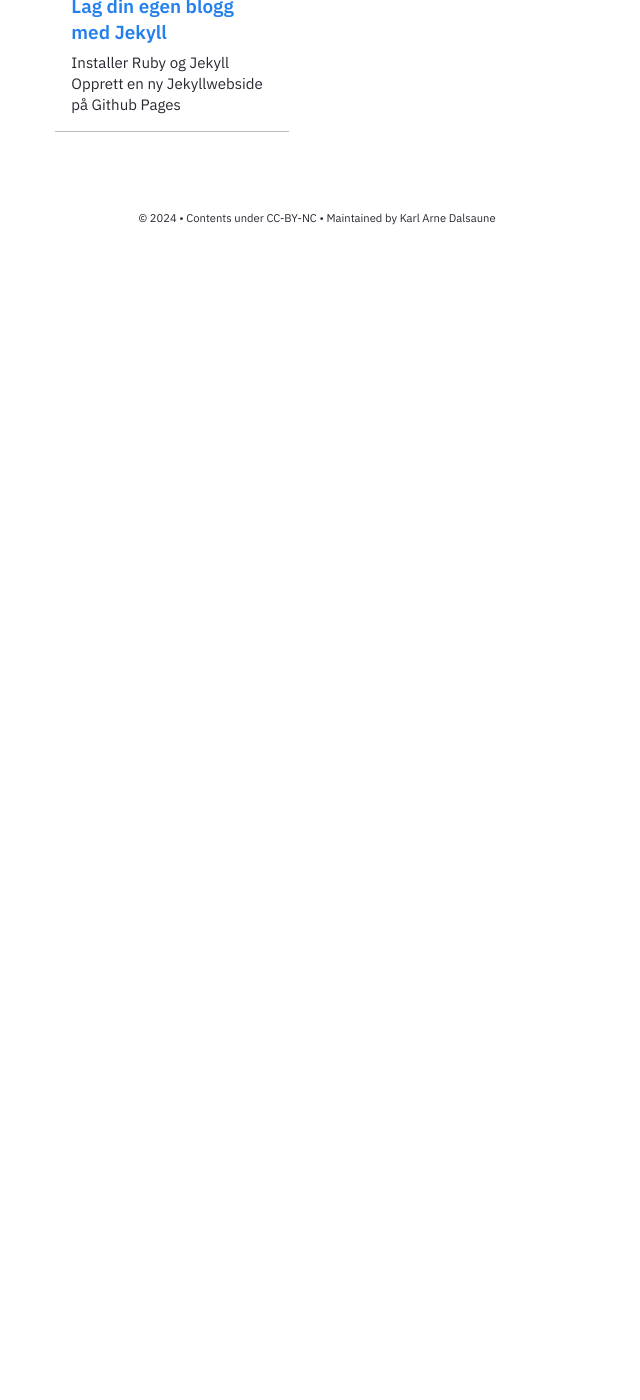
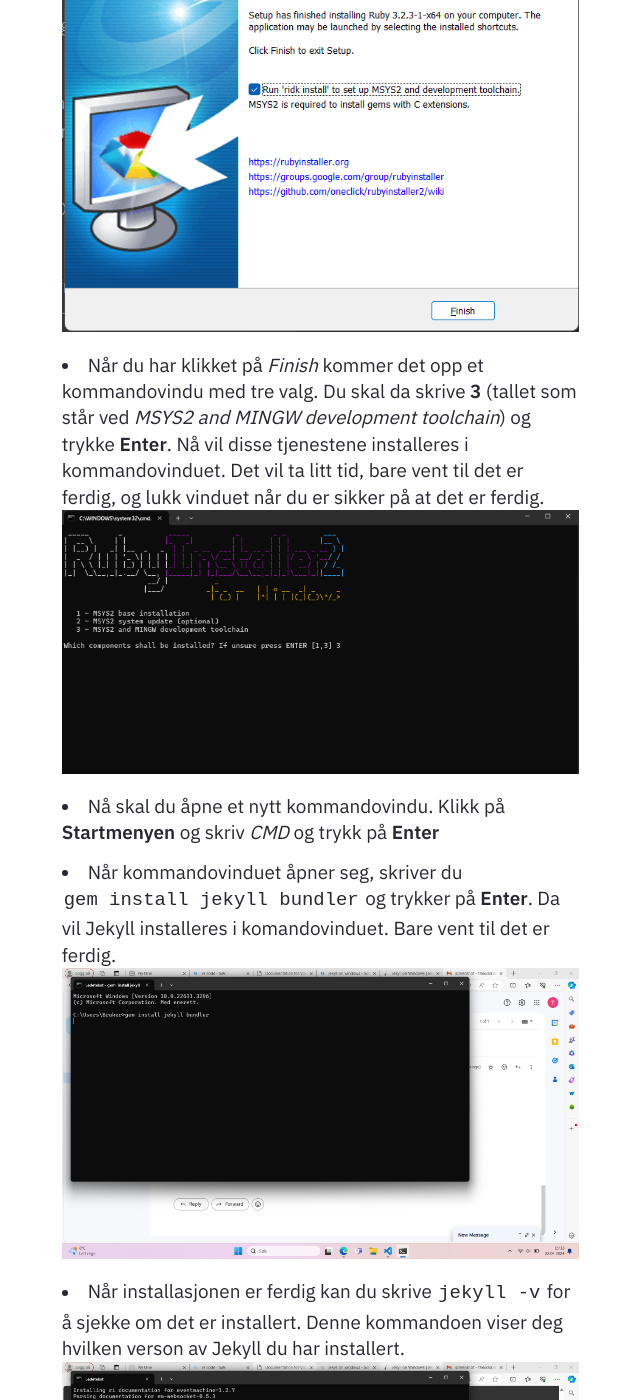
Before and after one commit to Cha-IM/cha-im.github.io, a Jekyll site: the page built from _notes/Public/Utvikling/Jekyll/Installer Ruby og Jekyll.md, in a window 1280 px wide and 1400 px high, scrolled down 1102 px. Shown: the whole window, without its empty margins (323-963 px from the left). Built offline with Jekyll 4.4.1, drawn with Linux system fonts in a browser that asks for light colours; before the commit the page ends 1368 px from its top, so only the background shows below that; some of the changed text lies outside the part shown.

Commit message:
fix: updated jekyll article

```diff
--- a/_notes/Public/Utvikling/Jekyll/Installer Ruby og Jekyll.md
+++ b/_notes/Public/Utvikling/Jekyll/Installer Ruby og Jekyll.md
@@ -13,4 +13,12 @@ Ruby og Jekyll installeres via Terminal på Mac. For å åpne terminal er den en
 Til Windows kan du laste ned Ruby som et vanlig program. Det beskrives i lenken under, i avsnittet "Installation via RubyInstaller". Last ned Ruby+DevKit og start installasjonen
 - [Jekyll on Windows (jekyllrb.com)](https://jekyllrb.com/docs/installation/windows/)
 #### Husk disse tingene:
-* På siste steg i installasjonen av Ruby+DevKit er det en avkrysningsboks der du skal
+* På siste steg i installasjonen av Ruby+DevKit er det en avkrysningsboks der det står *Run 'ridk install' to set up MSYS2 and development toolchain*. **Denne skal du krysse av**
+![](https://github.com/Cha-IM/cha-im.github.io/blob/main/assets/img/jekyll/ruby-devkit-install-ridk-install.png?raw=true)
+* Når du har klikket på *Finish* kommer det opp et kommandovindu med tre valg. Du skal da skrive **3** (tallet som står ved *MSYS2 and MINGW development toolchain*) og trykke **Enter**. Nå vil disse tjenestene installeres i kommandovinduet. Det vil ta litt tid, bare vent til det er ferdig, og lukk vinduet når du er sikker på at det er ferdig.
+![](https://github.com/Cha-IM/cha-im.github.io/blob/main/assets/img/jekyll/ruby-devkit-install-msys2-mingw.png?raw=true)
+*  Nå skal du åpne et nytt kommandovindu. Klikk på **Startmenyen** og skriv *CMD* og trykk på **Enter**
+* Når kommandovinduet åpner seg, skriver du `gem install jekyll bundler` og trykker på **Enter**. Da vil Jekyll installeres i komandovinduet. Bare vent til det er ferdig.
+![](https://github.com/Cha-IM/cha-im.github.io/blob/main/assets/img/jekyll/ruby-devkit-install-jekyll-bundler.png?raw=true)
+* Når installasjonen er ferdig kan du skrive `jekyll -v` for å sjekke om det er installert. Denne kommandoen viser deg hvilken verson av Jekyll du har installert.
+![](https://github.com/Cha-IM/cha-im.github.io/blob/main/assets/img/jekyll/ruby-devkit-install-ruby-v.png?raw=true)
```
Also changed, not shown: _notes/Public/Utvikling/Firebase/Firebase.md (+1 -0 lines), _notes/Public/Utvikling/Firebase/Spørringer i Firebase.md (+1 -1 lines).
